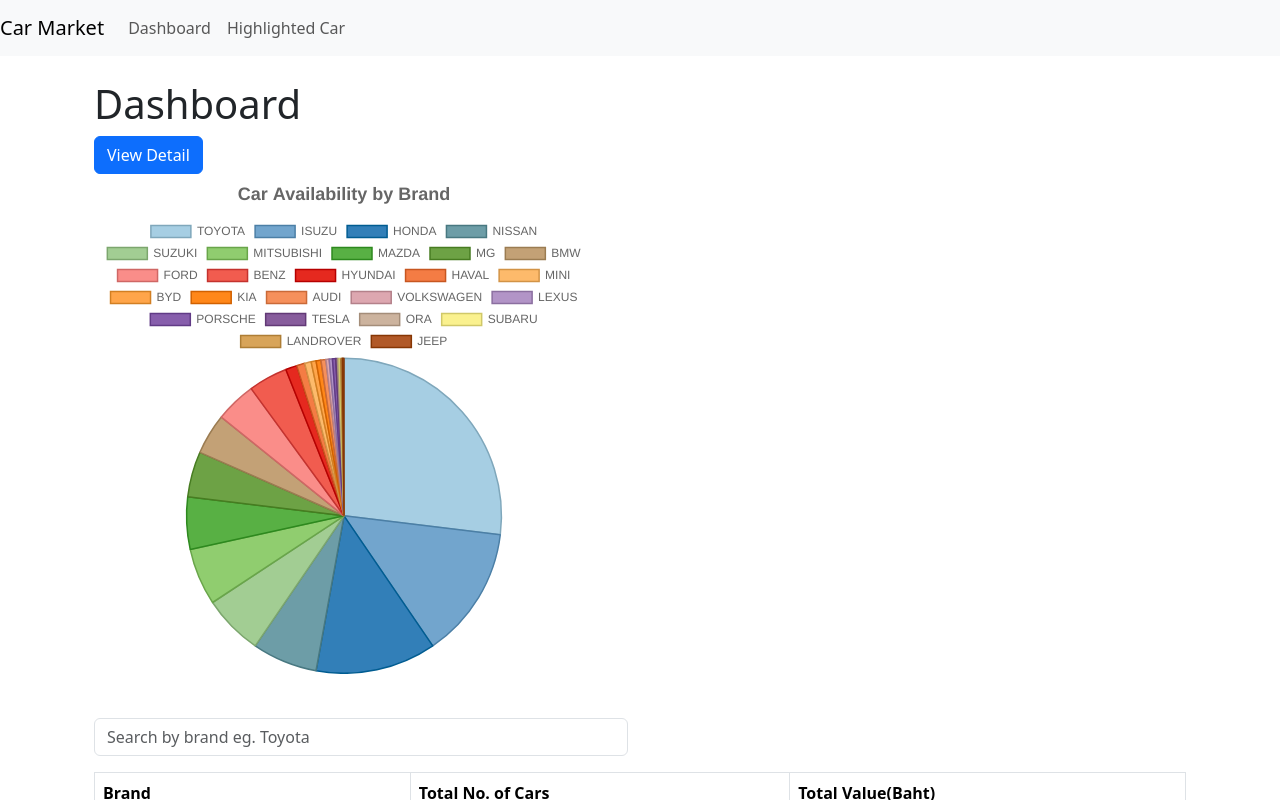
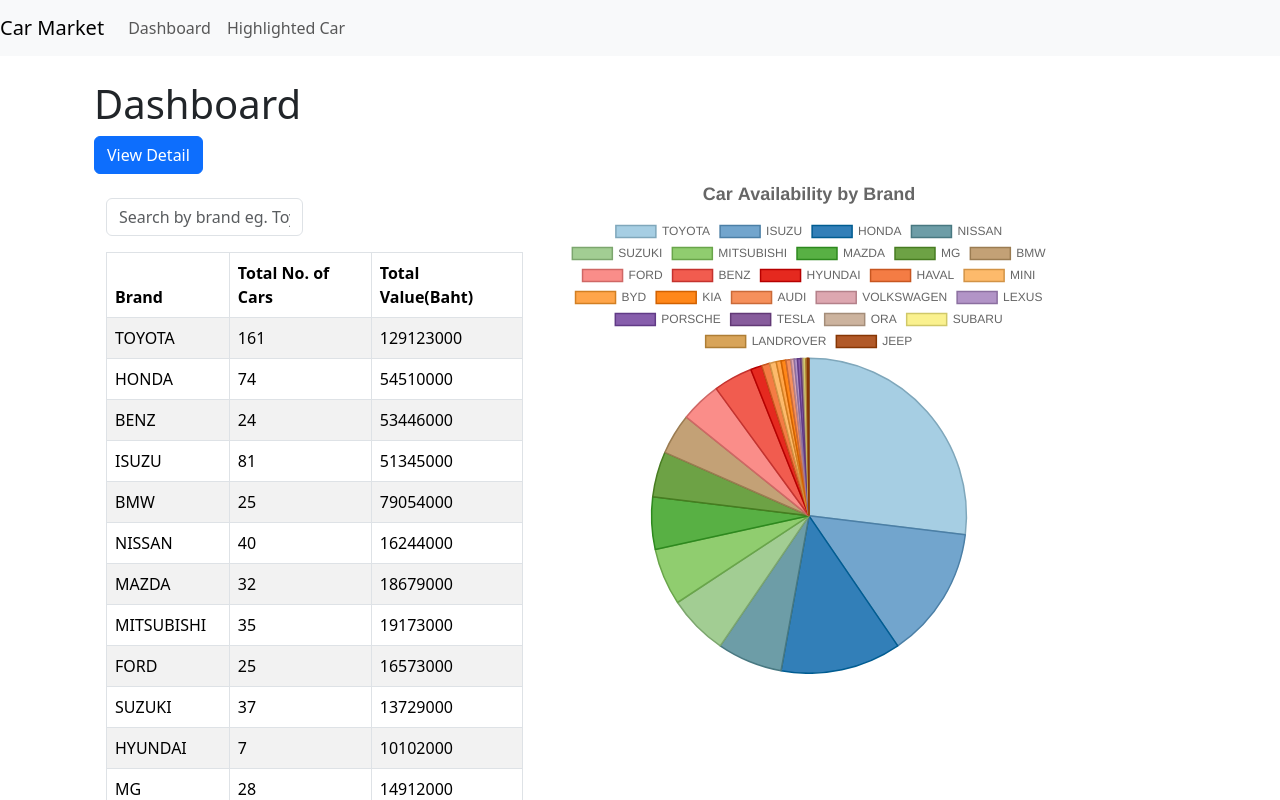
Before and after one commit to Aris823/project1-car-market-analytics, a React (Vite) app: page / in a window 1280 px wide. Shown: the top 800 px of the page. Built offline with nearby package versions, Linux system fonts and the light colour scheme.

Commit message:
Adjust table and chart to show side by side

```diff
--- a/src/pages/DashboardPage.jsx
+++ b/src/pages/DashboardPage.jsx
@@ -1,20 +1,20 @@
 import React from "react";
 import { useState } from "react";
-import {Col, Row, Container, Button} from 'react-bootstrap';
+import { Col, Row, Container, Button } from 'react-bootstrap';
 import DataTable from "../Components/DataTable";
 import PieChart from "../Components/piechart";
 import carList from "../assets/taladrod-cars.json";
 import StackedBarChart from "../Components/StackedbarChart2";
 
 const DashboardPage = () => {
-    const {Cars} = carList
-    const {MMList} = carList
+  const { Cars } = carList
+  const { MMList } = carList
   const [page, setPage] = useState("table")
 
   const handleTableChange = () => {
     if (page == "table") {
       setPage("detail_table")
-        }else {
+    } else {
       setPage("table")
     }
   }
@@ -22,11 +22,18 @@
     <Container>
       <h1>Dashboard</h1>
       <Row>
+        <Row>
           <Col xs={3}>
-        <Button  onClick={handleTableChange}>{page == "table" ? "View Detail" : "View Less"}</Button>
+            <Button onClick={handleTableChange}>{page == "table" ? "View Detail" : "View Less"}</Button>
           </Col>
+        </Row>
         <br />
 
+        <Col md={5}>
+          <DataTable data={Cars} brand={MMList} name={page} />
+        </Col>
+
+        <Col md={7}>
           {page == "table" &&
             <Row>
               <div style={{ height: '500px', marginBottom: '20px' }}>
@@ -37,13 +44,12 @@
 
           {page == "detail_table" &&
             <Row>
-        <div style={{ height: '1000px',  width: '100%', overflowX: 'auto' }}>
+              <div style={{ height: '1000px', width: '100%', overflowX: 'auto' }}>
                 <StackedBarChart data={Cars} />
               </div>
             </Row>
           }
-
-<DataTable data={Cars} brand={MMList} name={page} />
+        </Col>
       </Row>
     </Container>
   );
```
Lines whose indentation alone changed are shown as unchanged.
